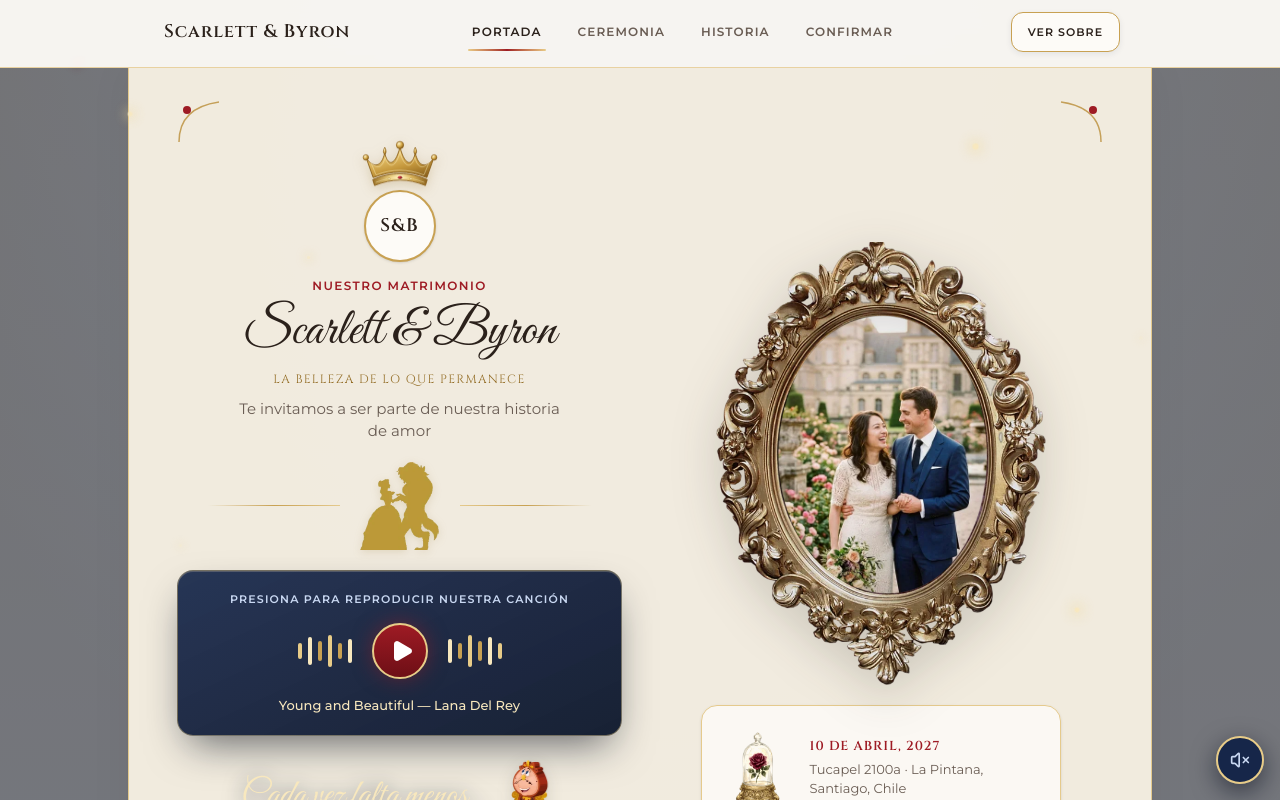
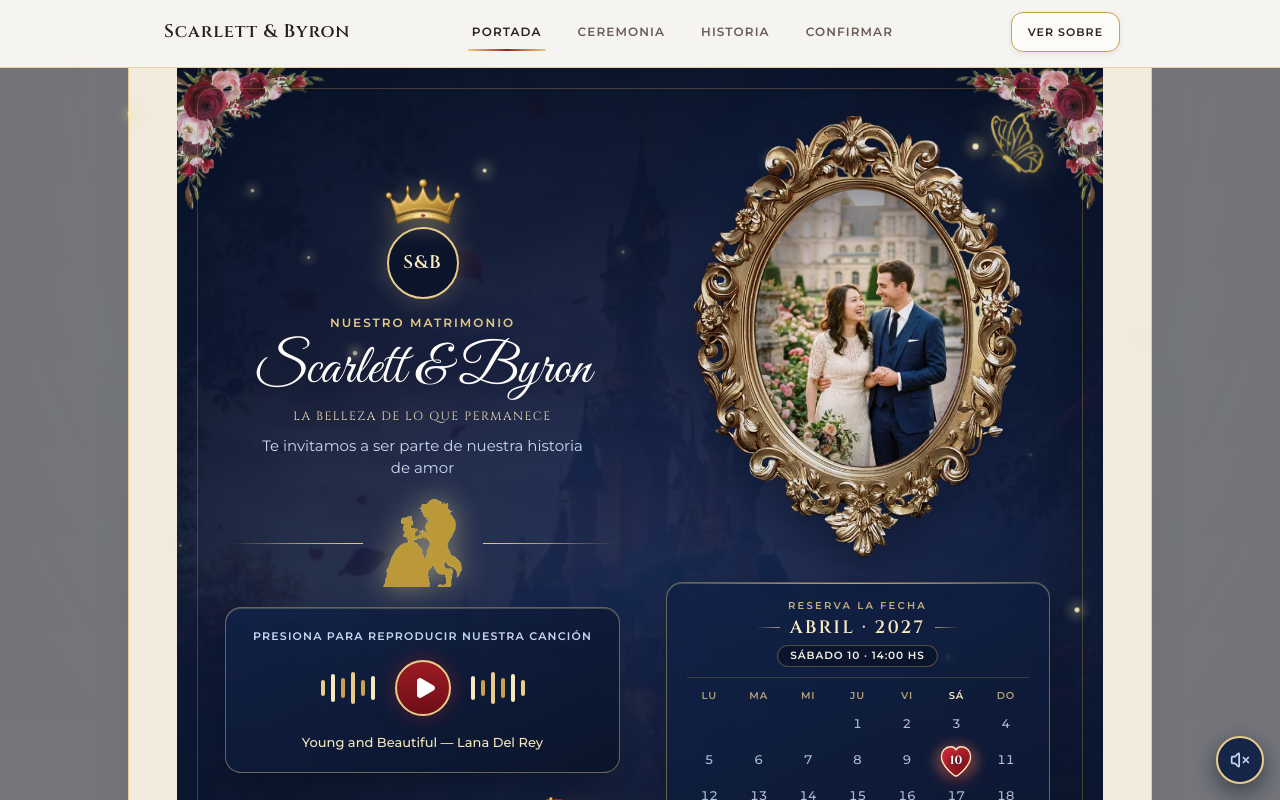
Before and after one commit to LautaroLeall/Scarlett-Byron, a React (Vite) app: page / in a window 1280 px wide. Both pictures are taken after a click on the button "INGRESAR SIN MÚSICA". Shown: the top 800 px of the page. Built offline with nearby package versions, Linux system fonts and the light colour scheme.

Commit message:
feat(hero): integra calendario abril 2027, ornamentos reales y parallax de portada

```diff
--- a/src/components/HeroSection.jsx
+++ b/src/components/HeroSection.jsx
@@ -4,6 +4,8 @@ import { IMAGES, WEDDING_DETAILS } from '../data/weddingData.js';
 import { ResilientImage } from './ResilientImage.jsx';
 import { MusicPlayerCard } from './MusicPlayerCard.jsx';
 import { CountdownCard } from './CountdownCard.jsx';
+import { WeddingCalendarCard } from './WeddingCalendarCard.jsx';
+import { CornerRoses, GoldButterfly, StarlightField } from './RoyalOrnaments.jsx';
 
 function OrnatePortraitFrame({ className = '' }) {
   return (
@@ -12,8 +14,14 @@ function OrnatePortraitFrame({ className = '' }) {
       transition={{ type: 'spring', stiffness: 220, damping: 22 }}
       className={`relative mx-auto aspect-556/745 select-none ${className}`}
     >
+      {/* Resplandor dorado detrás del marco barroco */}
       <div
-        className="absolute z-0 overflow-hidden rounded-[50%] bg-ivory-200 shadow-inner"
+        aria-hidden="true"
+        className="pointer-events-none absolute -inset-4 rounded-full bg-radial from-gold-light/30 via-royal-700/15 to-transparent blur-xl"
+      />
+
+      <div
+        className="absolute z-0 overflow-hidden rounded-[50%] bg-royal-900 shadow-inner"
         style={{
           left: '16%',
           top: '14.5%',
@@ -33,7 +41,7 @@ function OrnatePortraitFrame({ className = '' }) {
         src={IMAGES.baroqueRoseFrame}
         alt="Marco barroco dorado ovalado"
         loading="eager"
-        className="relative z-10 w-full h-full object-contain pointer-events-none drop-shadow-[0_12px_24px_rgba(44,36,30,0.2)]"
+        className="relative z-10 w-full h-full object-contain pointer-events-none drop-shadow-[0_16px_30px_rgba(4,9,24,0.65)]"
       />
     </motion.div>
   );
@@ -45,29 +53,54 @@ export function HeroSection({ isPlaying, onToggleMusic }) {
     target: sectionRef,
     offset: ['start start', 'end start'],
   });
-  const frameY = useTransform(scrollYProgress, [0, 1], [0, -28]);
-  const roseY = useTransform(scrollYProgress, [0, 1], [0, 18]);
+  const frameY = useTransform(scrollYProgress, [0, 1], [0, -24]);
+  const roseY = useTransform(scrollYProgress, [0, 1], [0, 16]);
+
+  const heroVenueLabel =
+    WEDDING_DETAILS.ceremony.venue === WEDDING_DETAILS.reception.venue
+      ? `${WEDDING_DETAILS.ceremony.venue} · ${WEDDING_DETAILS.ceremony.address}`
+      : `${WEDDING_DETAILS.ceremony.venue} & ${WEDDING_DETAILS.reception.venue}`;
 
   return (
     <section
       ref={sectionRef}
       id="portada"
       aria-label="Portada, música y cuenta regresiva"
-      className="relative w-full flex flex-col items-center gap-4 sm:gap-6 pt-4 pb-8 sm:py-8"
+      className="relative w-full overflow-hidden bg-royal-950 border-b-2 border-gold/65 px-4 sm:px-8 lg:px-12 pt-7 pb-10 sm:py-12"
     >
-      {/* Filigrana ornamental superior */}
-      <div className="w-full flex items-center justify-between pointer-events-none" aria-hidden="true">
-        <svg width="44" height="44" viewBox="0 0 44 44" fill="none">
-          <path d="M2 42 C2 20, 14 6, 42 2" stroke="#C5A059" strokeWidth="1.5" />
-          <circle cx="10" cy="10" r="4" fill="#9E1B24" />
-        </svg>
-        <svg width="44" height="44" viewBox="0 0 44 44" fill="none" className="scale-x-[-1]">
-          <path d="M2 42 C2 20, 14 6, 42 2" stroke="#C5A059" strokeWidth="1.5" />
-          <circle cx="10" cy="10" r="4" fill="#9E1B24" />
-        </svg>
+      {/* Fondo nocturno del castillo encantado + degradado azul real */}
+      <div className="pointer-events-none absolute inset-0 z-0" aria-hidden="true">
+        <img
+          src={IMAGES.castleBg}
+          alt=""
+          loading="eager"
+          decoding="async"
+          className="w-full h-full object-cover object-top opacity-38 scale-105 brightness-[0.88] saturate-[1.08]"
+        />
+        <div className="absolute inset-0 bg-linear-to-b from-royal-950/78 via-royal-900/72 to-royal-950/92" />
+        <div className="absolute inset-0 bg-radial from-royal-700/22 via-transparent to-royal-950/85" />
+        <StarlightField />
       </div>
 
-      <div className="w-full grid grid-cols-1 lg:grid-cols-12 gap-7 lg:gap-9 items-center -mt-6">
+      {/* Rosas acuarela y mariposas doradas en las esquinas de la portada */}
+      <CornerRoses position="tl" className="z-10 w-28 sm:w-40 opacity-85" />
+      <CornerRoses position="tr" className="z-10 w-28 sm:w-40 opacity-85" />
+      <CornerRoses position="bl" className="z-10 w-24 sm:w-36 opacity-65" />
+      <CornerRoses position="br" className="z-10 w-24 sm:w-36 opacity-65" />
+      <GoldButterfly className="absolute top-14 right-8 sm:right-16 z-10 w-10 sm:w-13 opacity-85" />
+      <GoldButterfly
+        flip
+        className="hidden sm:block absolute bottom-20 left-8 z-10 w-11 opacity-75"
+      />
+
+      {/* Marco dorado interior decorativo */}
+      <div
+        aria-hidden="true"
+        className="pointer-events-none absolute inset-3 sm:inset-5 rounded-2xl border border-gold/30 z-10"
+      />
+
+      <div className="relative z-20 w-full flex flex-col items-center gap-6">
+        <div className="w-full grid grid-cols-1 lg:grid-cols-12 gap-8 lg:gap-10 items-center">
           {/* Columna izquierda / principal */}
           <motion.div
             initial={{ opacity: 0, y: 20 }}
@@ -81,25 +114,25 @@ export function HeroSection({ isPlaying, onToggleMusic }) {
                   src={IMAGES.crown}
                   alt="Corona dorada real"
                   loading="eager"
-                className="w-16 h-11 sm:w-20 sm:h-13 object-contain -mb-1.5 gentle-float drop-shadow-[0_3px_6px_rgba(150,113,44,0.28)]"
+                  className="w-16 h-11 sm:w-20 sm:h-13 object-contain -mb-1.5 gentle-float drop-shadow-[0_4px_12px_rgba(232,204,136,0.45)]"
                 />
-              <div className="w-16 h-16 sm:w-18 sm:h-18 rounded-full border-2 border-outline bg-ivory-50 flex items-center justify-center shadow-sm">
-                <span className="font-headline text-[16px] sm:text-[18px] leading-5.5 tracking-[1.2px] font-semibold text-ink">
+                <div className="w-16 h-16 sm:w-18 sm:h-18 rounded-full border-2 border-gold-light bg-royal-950/80 flex items-center justify-center shadow-[0_0_24px_rgba(232,204,136,0.28)]">
+                  <span className="font-headline text-[16px] sm:text-[18px] leading-5.5 tracking-[1.2px] font-semibold text-champagne">
                     {WEDDING_DETAILS.monogram}
                   </span>
                 </div>
               </div>
 
-            <span className="font-label text-[12px] leading-4 tracking-[1.4px] font-semibold text-crimson uppercase mt-2">
+              <span className="font-label text-[11px] sm:text-[12px] leading-4 tracking-[2px] font-semibold text-gold-light uppercase mt-2">
                 {WEDDING_DETAILS.eyebrow}
               </span>
-            <h1 className="font-display text-[42px] sm:text-[52px] leading-12.5 sm:leading-15 text-ink text-balance">
+              <h1 className="font-display text-[46px] sm:text-[56px] leading-13 sm:leading-15 text-ivory-50 text-balance drop-shadow-[0_4px_18px_rgba(5,11,28,0.85)]">
                 {WEDDING_DETAILS.coupleNames}
               </h1>
-            <p className="font-headline text-[11px] sm:text-[12px] tracking-[1.3px] uppercase text-gold-dark">
+              <p className="font-headline text-[11px] sm:text-[12px] tracking-[1.5px] uppercase text-champagne">
                 {WEDDING_DETAILS.tagline}
               </p>
-            <p className="font-body text-[14px] sm:text-[15px] leading-5.5 text-ink-muted text-pretty max-w-sm mt-0.5">
+              <p className="font-body text-[14px] sm:text-[15px] leading-5.5 text-royal-200 text-pretty max-w-sm mt-0.5">
                 {WEDDING_DETAILS.heroSubtitle}
               </p>
             </div>
@@ -107,17 +140,17 @@ export function HeroSection({ isPlaying, onToggleMusic }) {
             {/* Accesos rápidos móvil */}
             <nav
               aria-label="Accesos rápidos"
-            className="flex md:hidden flex-wrap items-center justify-center gap-x-4 gap-y-1 text-[11px] font-label font-semibold tracking-[1px] uppercase text-ink-muted"
+              className="flex md:hidden flex-wrap items-center justify-center gap-x-3 gap-y-1 rounded-full bg-royal-950/70 border border-gold/35 px-4 py-1 text-[11px] font-label font-semibold tracking-[1px] uppercase text-royal-200"
             >
-            <a href="#ceremonia" className="py-1 hover:text-ink underline-offset-4 hover:underline">
+              <a href="#ceremonia" className="py-1 hover:text-champagne underline-offset-4 hover:underline">
                 Ceremonia
               </a>
-            <span aria-hidden="true" className="text-outline">·</span>
-            <a href="#historia" className="py-1 hover:text-ink underline-offset-4 hover:underline">
+              <span aria-hidden="true" className="text-gold/60">·</span>
+              <a href="#historia" className="py-1 hover:text-champagne underline-offset-4 hover:underline">
                 Historia
               </a>
-            <span aria-hidden="true" className="text-outline">·</span>
-            <a href="#confirmar" className="py-1 hover:text-ink underline-offset-4 hover:underline">
+              <span aria-hidden="true" className="text-gold/60">·</span>
+              <a href="#confirmar" className="py-1 hover:text-champagne underline-offset-4 hover:underline">
                 Confirmar
               </a>
             </nav>
@@ -127,9 +160,12 @@ export function HeroSection({ isPlaying, onToggleMusic }) {
               <OrnatePortraitFrame className="w-full" />
             </div>
 
-          {/* Silueta dorada bailando con transparencia real */}
+            {/* Silueta dorada bailando */}
             <div className="w-full max-w-sm flex items-center justify-center gap-4">
-            <span className="h-px flex-1 bg-linear-to-r from-transparent via-outline to-outline-variant" aria-hidden="true" />
+              <span
+                className="h-px flex-1 bg-linear-to-r from-transparent via-gold-light/65 to-gold-light"
+                aria-hidden="true"
+              />
               <motion.div
                 whileHover={{ scale: 1.08, rotate: -2 }}
                 transition={{ type: 'spring', stiffness: 260, damping: 18 }}
@@ -138,10 +174,13 @@ export function HeroSection({ isPlaying, onToggleMusic }) {
                 <ResilientImage
                   src={IMAGES.dancingSilhouette}
                   alt="Silueta dorada de La Bella y la Bestia bailando"
-                className="w-20 h-20 sm:w-22 sm:h-22 object-contain drop-shadow-[0_2px_4px_rgba(150,113,44,0.18)]"
+                  className="w-20 h-20 sm:w-22 sm:h-22 object-contain drop-shadow-[0_0_14px_rgba(240,216,152,0.5)]"
                 />
               </motion.div>
-            <span className="h-px flex-1 bg-linear-to-l from-transparent via-outline to-outline-variant" aria-hidden="true" />
+              <span
+                className="h-px flex-1 bg-linear-to-l from-transparent via-gold-light/65 to-gold-light"
+                aria-hidden="true"
+              />
             </div>
 
             <MusicPlayerCard isPlaying={isPlaying} onToggleMusic={onToggleMusic} />
@@ -154,50 +193,21 @@ export function HeroSection({ isPlaying, onToggleMusic }) {
             initial={{ opacity: 0, y: 24, scale: 0.97 }}
             animate={{ opacity: 1, y: 0, scale: 1 }}
             transition={{ duration: 0.7, delay: 0.12, ease: [0.22, 1, 0.36, 1] }}
-          className="hidden lg:flex lg:col-span-6 flex-col items-center gap-5"
+            className="hidden lg:flex lg:col-span-6 flex-col items-center gap-6"
           >
             <OrnatePortraitFrame className="w-full max-w-82.5" />
 
-          <motion.div
-            style={{ y: roseY }}
-            className="flex items-center gap-4 bg-surface-container/85 border border-outline-variant rounded-2xl px-5 py-3.5 shadow-sm max-w-90 w-full"
-          >
-            <ResilientImage
-              src={IMAGES.enchantedRose}
-              alt="Rosa encantada dentro de su cúpula de cristal"
-              className="w-18 h-24 object-contain shrink-0 mix-blend-multiply brightness-[1.06] contrast-[1.08] mask-[radial-gradient(ellipse_78%_82%_at_50%_50%,#000_64%,transparent_100%)]"
-            />
-            <div className="text-left flex flex-col gap-1">
-              <p className="font-headline text-[13px] tracking-[1px] font-semibold text-crimson uppercase">
-                {WEDDING_DETAILS.dateFormatted}
-              </p>
-              <p className="font-body text-[13px] leading-4.75 text-ink-muted">
-                {WEDDING_DETAILS.ceremony.venue === WEDDING_DETAILS.reception.venue
-                  ? `${WEDDING_DETAILS.ceremony.venue} · ${WEDDING_DETAILS.ceremony.address}`
-                  : `${WEDDING_DETAILS.ceremony.venue} & ${WEDDING_DETAILS.reception.venue}`}
-              </p>
-            </div>
+            <motion.div style={{ y: roseY }} className="w-full max-w-96">
+              <WeddingCalendarCard venueLabel={heroVenueLabel} />
             </motion.div>
           </motion.div>
         </div>
 
-      {/* Detalle rosa encantada en móvil */}
-      <motion.div
-        initial={{ opacity: 0, y: 14 }}
-        whileInView={{ opacity: 1, y: 0 }}
-        viewport={{ once: true, amount: 'some' }}
-        transition={{ duration: 0.5 }}
-        className="w-full flex flex-col items-center gap-2 pt-2 lg:hidden"
-      >
-        <ResilientImage
-          src={IMAGES.enchantedRose}
-          alt="Rosa encantada dentro de su cúpula de cristal"
-          className="w-24 h-32 object-contain mix-blend-multiply brightness-[1.06] contrast-[1.08] mask-[radial-gradient(ellipse_78%_82%_at_50%_50%,#000_64%,transparent_100%)]"
-        />
-        <p className="font-headline text-[12px] tracking-[1.2px] font-semibold text-gold-dark uppercase">
-          {WEDDING_DETAILS.dateFormatted}
-        </p>
-      </motion.div>
+        {/* Calendario Abril 2027 + Para siempre en móvil */}
+        <div className="w-full max-w-sm lg:hidden">
+          <WeddingCalendarCard venueLabel={heroVenueLabel} />
+        </div>
+      </div>
     </section>
   );
 }
```
Lines whose indentation alone changed are shown as unchanged.
